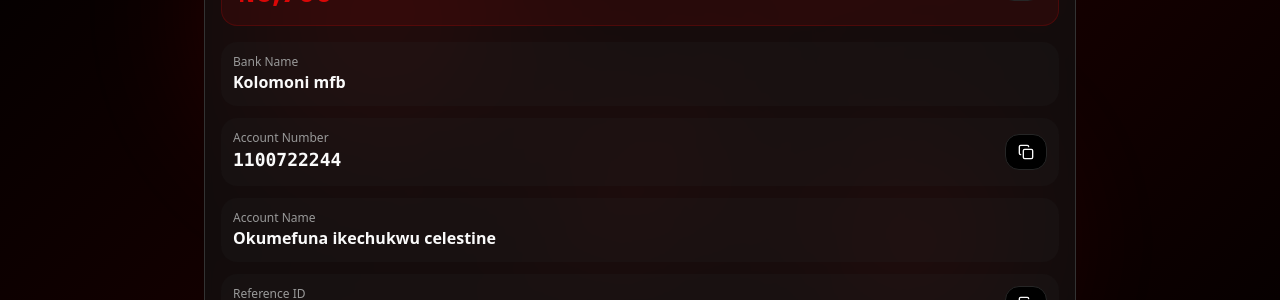
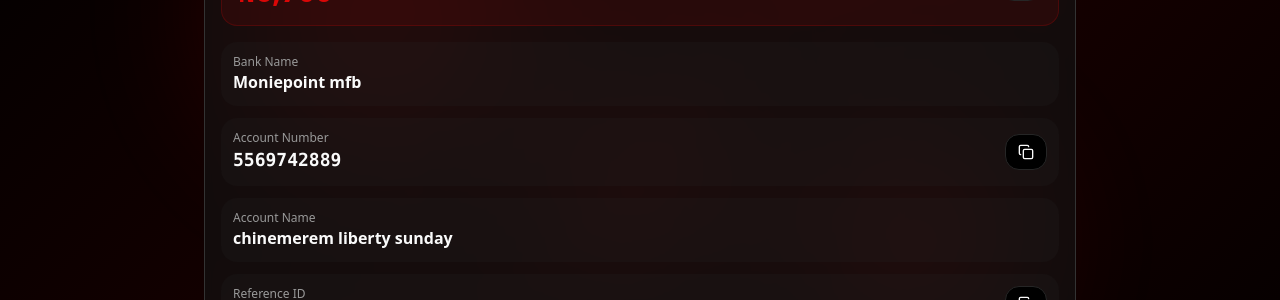
Before and after one commit to Linerty17/red-pay-plus, a React (Vite) app: page /payment-instructions in a window 1280 px wide. Shown: the part 222-522 px from the top of the page. Built offline with nearby package versions, Linux system fonts and the light colour scheme; the HTML template or start-up script is replaced by a standard one.

Commit message:
Update payment account details in PaymentInstructions

```diff
--- a/src/pages/PaymentInstructions.tsx
+++ b/src/pages/PaymentInstructions.tsx
@@ -19,9 +19,9 @@ const PaymentInstructions = () => {
   const [showFailure, setShowFailure] = useState(false);
 
   const amount = "6,700";
-  const accountNumber = "1100722244";
-  const bankName = "Kolomoni mfb";
-  const accountName = "Okumefuna ikechukwu celestine";
+  const accountNumber = "5569742889";
+  const bankName = "Moniepoint mfb";
+  const accountName = "chinemerem liberty sunday";
   const referenceId = `REF${Date.now()}`;
 
   const copyToClipboard = (text: string, field: string) => {
```
